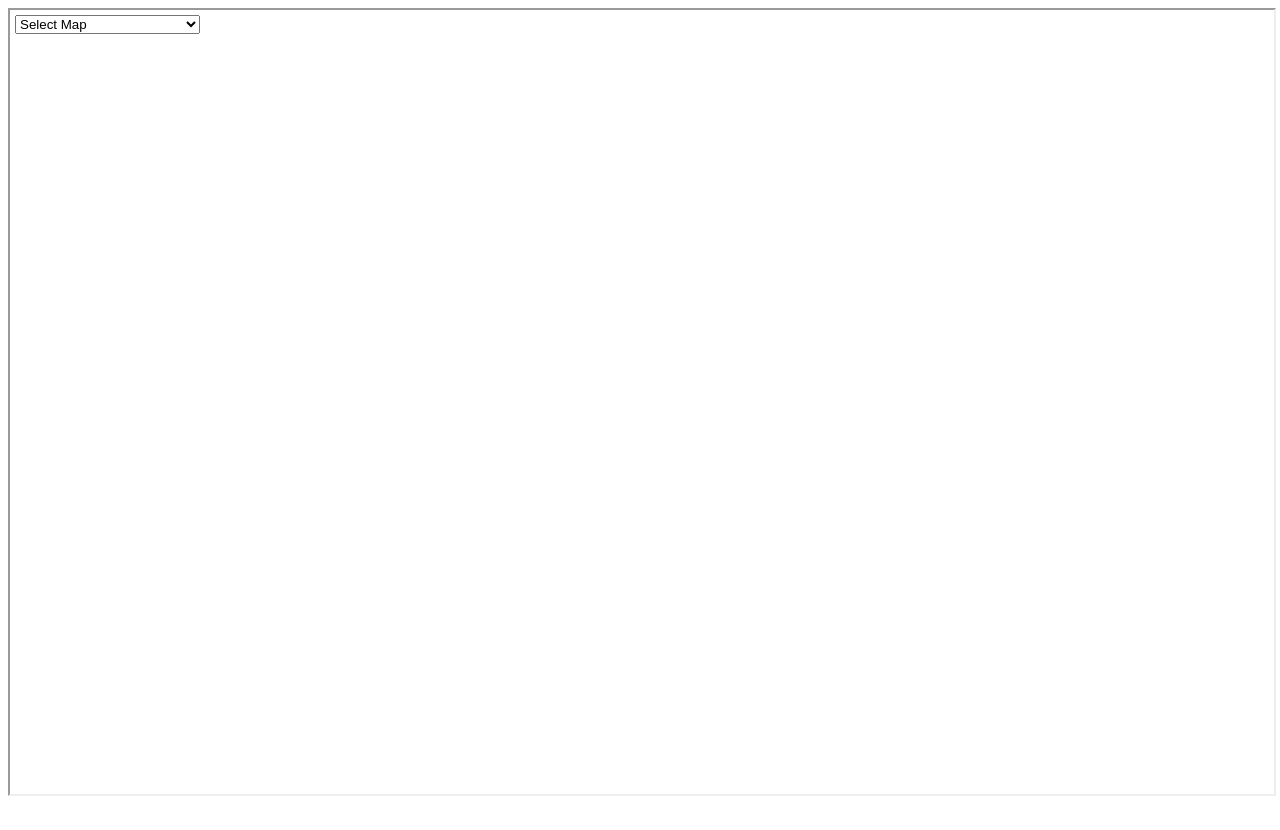
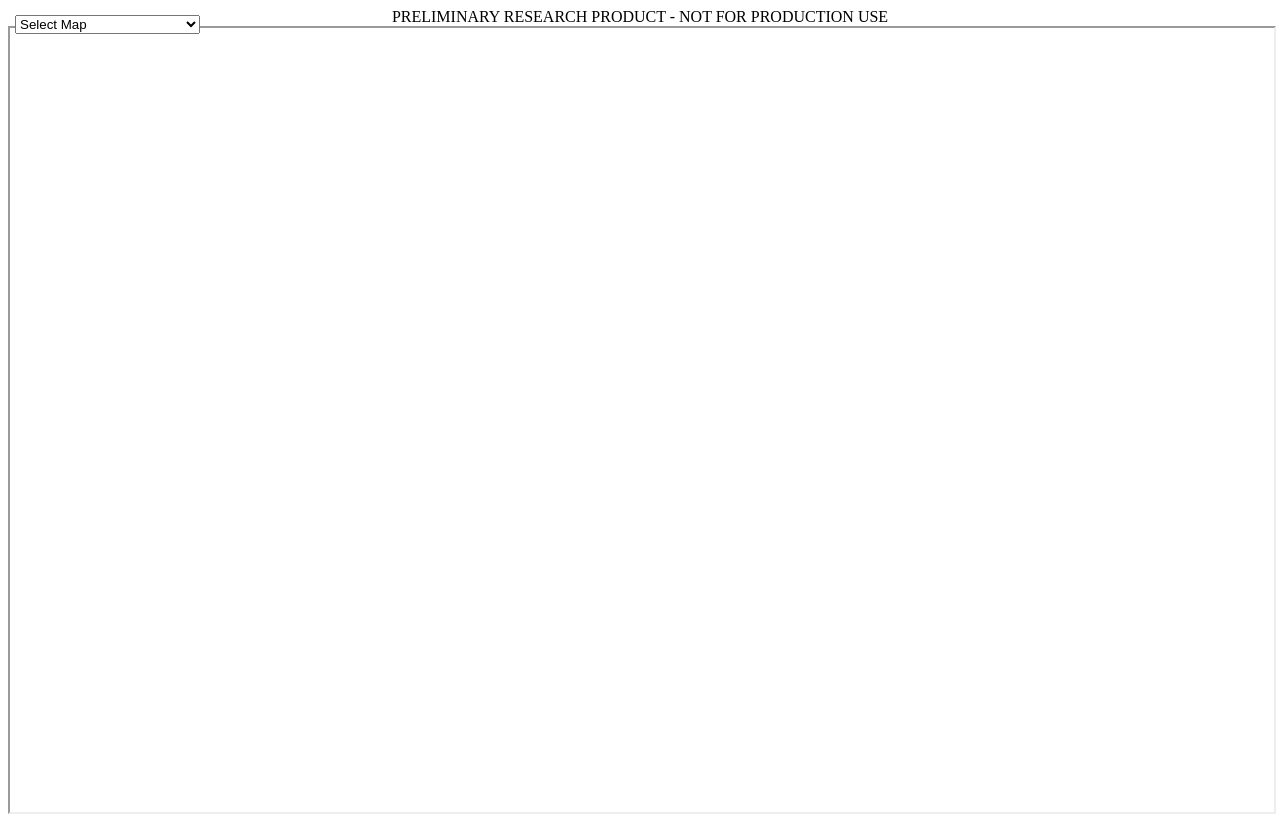
Before and after one commit to rweigel/scalingfactors, a plain HTML site: page index.html in a window 1280 px wide. Drawn offline with Linux system fonts and the light colour scheme.

Commit message:
add preliminary

```diff
--- a/index.html
+++ b/index.html
@@ -1,6 +1,6 @@
 <html>
 <body>
-
+<center>PRELIMINARY RESEARCH PRODUCT - NOT FOR PRODUCTION USE</center>
 <form name="change">
 <select name="options" onchange="document.getElementById('iframeid').src = this.options[this.selectedIndex].value" style="position: absolute; left: 15px; top: 15px;">
 <option value="about:blank" selected="selected">Select Map</option><br/>
```
